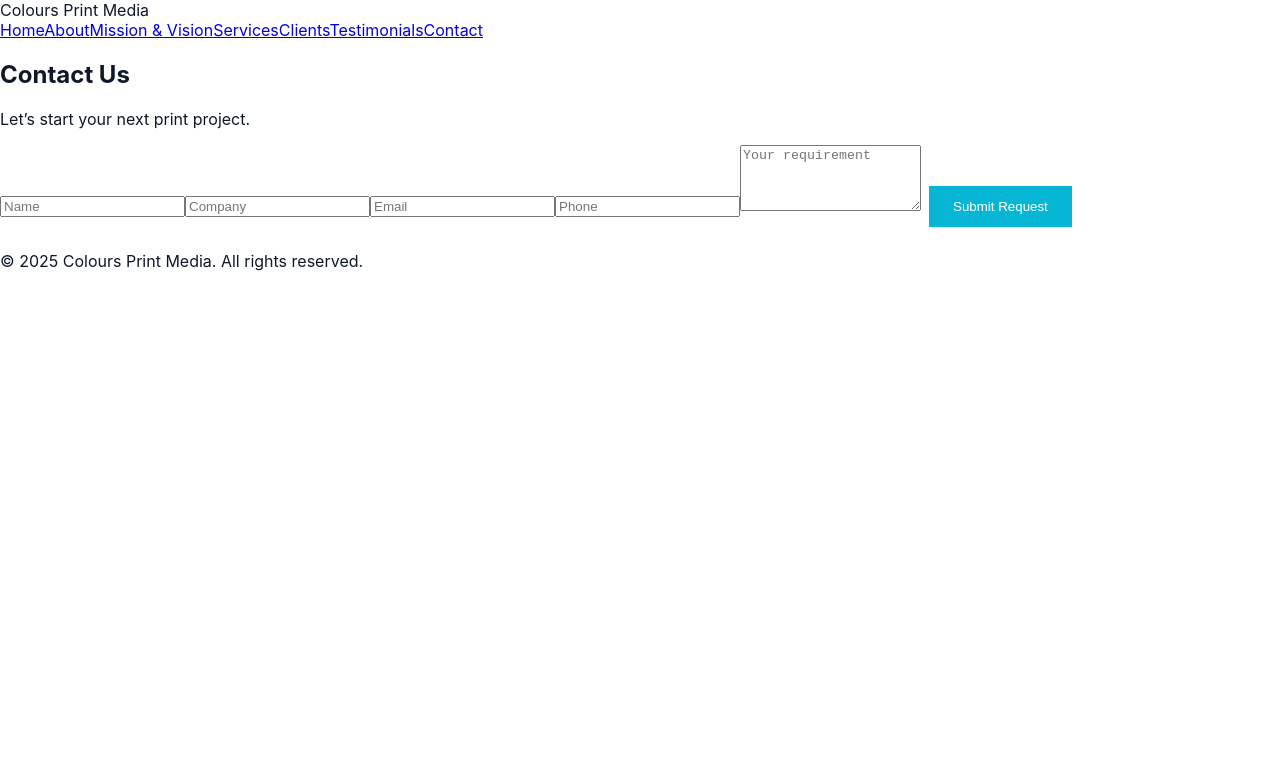
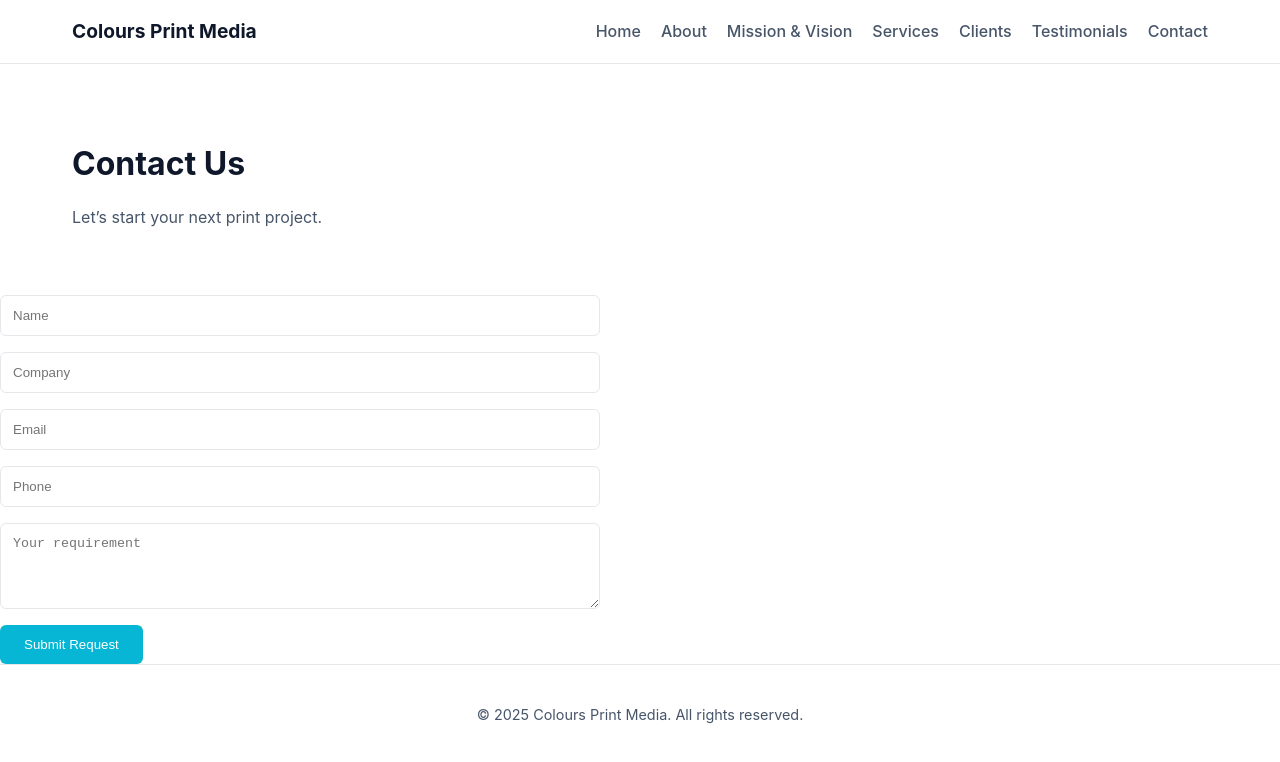
Before and after one commit to raghutujanakiram-jpg/colours-print-media, a React (Vite) app: page /contact in a window 1280 px wide. Shown: the top 762 px of the page. Built offline with nearby package versions, Linux system fonts and the light colour scheme.

Commit message:
style: global layout, header, typography polish

```diff
--- a/src/components/Header.jsx
+++ b/src/components/Header.jsx
@@ -2,9 +2,10 @@
 
 export default function Header() {
   return (
-    <header className="header">
+    <header className="site-header">
+      <div className="header-inner">
         <div className="logo">Colours Print Media</div>
-      <nav>
+        <nav className="nav">
           <Link to="/">Home</Link>
           <Link to="/about">About</Link>
           <Link to="/mission-vision">Mission & Vision</Link>
@@ -13,6 +14,7 @@
           <Link to="/testimonials">Testimonials</Link>
           <Link to="/contact">Contact</Link>
         </nav>
+      </div>
     </header>
   );
 }
--- a/src/styles/theme.css
+++ b/src/styles/theme.css
@@ -1,39 +1,166 @@
 :root {
-  --ink-black: #0f172a;
-  --charcoal: #334155;
-  --white: #ffffff;
+  --ink: #0f172a;
+  --muted: #475569;
   --cyan: #06b6d4;
-  --magenta: #ec4899;
+  --bg: #ffffff;
+  --border: #e5e7eb;
+}
+
+* {
+  box-sizing: border-box;
 }
 
 body {
   margin: 0;
   font-family: Inter, system-ui, sans-serif;
-  color: var(--ink-black);
-  background: var(--white);
+  color: var(--ink);
+  background: var(--bg);
+  line-height: 1.6;
 }
 
+/* ---------- HEADER ---------- */
+
+.site-header {
+  border-bottom: 1px solid var(--border);
+  background: #fff;
+}
+
+.header-inner {
+  max-width: 1200px;
+  margin: 0 auto;
+  padding: 1rem 2rem;
+  display: flex;
+  justify-content: space-between;
+  align-items: center;
+}
+
+.logo {
+  font-weight: 700;
+  font-size: 1.2rem;
+}
+
+.nav a {
+  margin-left: 1.25rem;
+  text-decoration: none;
+  color: var(--muted);
+  font-weight: 500;
+}
+
+.nav a:hover {
+  color: var(--cyan);
+}
+
+/* ---------- HERO ---------- */
+
 .hero {
-  padding: 6rem 2rem;
+  max-width: 1200px;
+  margin: 0 auto;
+  padding: 6rem 2rem 4rem;
   text-align: center;
 }
 
 .hero h1 {
-  font-family: Poppins, sans-serif;
   font-size: 3rem;
+  margin-bottom: 1rem;
 }
 
-button {
-  background: var(--cyan);
-  color: white;
+.hero p {
+  max-width: 700px;
+  margin: 0 auto 2rem;
+  color: var(--muted);
+}
+
+.cta button {
+  padding: 0.75rem 1.5rem;
+  margin: 0 0.5rem;
+  border-radius: 6px;
   border: none;
-  padding: 0.8rem 1.5rem;
-  margin: 0.5rem;
   cursor: pointer;
 }
 
-button.secondary {
+.cta button:first-child {
+  background: var(--cyan);
+  color: #fff;
+}
+
+.cta button.secondary {
   background: transparent;
   border: 1px solid var(--cyan);
   color: var(--cyan);
 }
+
+/* ---------- SECTIONS ---------- */
+
+section {
+  max-width: 1200px;
+  margin: 0 auto;
+  padding: 3rem 2rem;
+}
+
+.section-title h2 {
+  font-size: 2rem;
+  margin-bottom: 0.5rem;
+}
+
+.section-title p {
+  color: var(--muted);
+}
+
+/* ---------- GRID ---------- */
+
+.grid {
+  display: grid;
+  grid-template-columns: repeat(auto-fit, minmax(250px, 1fr));
+  gap: 1.5rem;
+}
+
+.card {
+  border: 1px solid var(--border);
+  padding: 1.5rem;
+  border-radius: 8px;
+  background: #fff;
+}
+
+/* ---------- TESTIMONIALS ---------- */
+
+.testimonial-card {
+  border-left: 4px solid var(--cyan);
+  padding: 1.5rem;
+  margin-bottom: 1.5rem;
+  background: #f9fafb;
+}
+
+/* ---------- CONTACT ---------- */
+
+.contact-form {
+  display: grid;
+  gap: 1rem;
+  max-width: 600px;
+}
+
+.contact-form input,
+.contact-form textarea {
+  padding: 0.75rem;
+  border: 1px solid var(--border);
+  border-radius: 6px;
+}
+
+.contact-form button {
+  width: fit-content;
+  background: var(--cyan);
+  color: #fff;
+  padding: 0.75rem 1.5rem;
+  border: none;
+  border-radius: 6px;
+  cursor: pointer;
+}
+
+/* ---------- FOOTER ---------- */
+
+.footer {
+  border-top: 1px solid var(--border);
+  text-align: center;
+  padding: 1.5rem;
+  color: var(--muted);
+  font-size: 0.9rem;
+}
```
Lines whose indentation alone changed are shown as unchanged.
